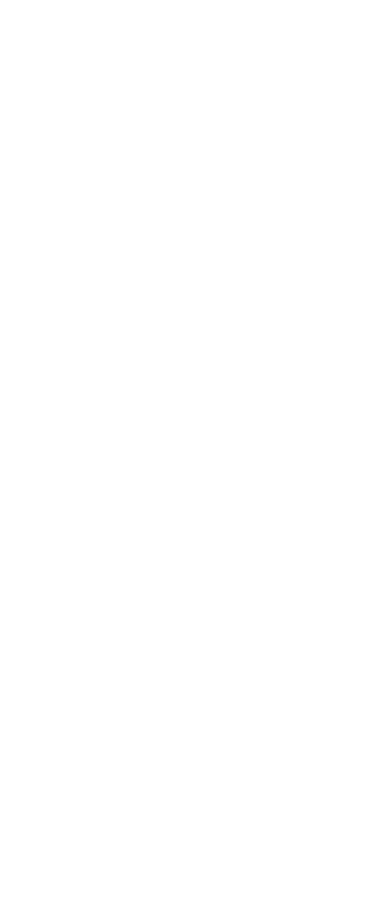
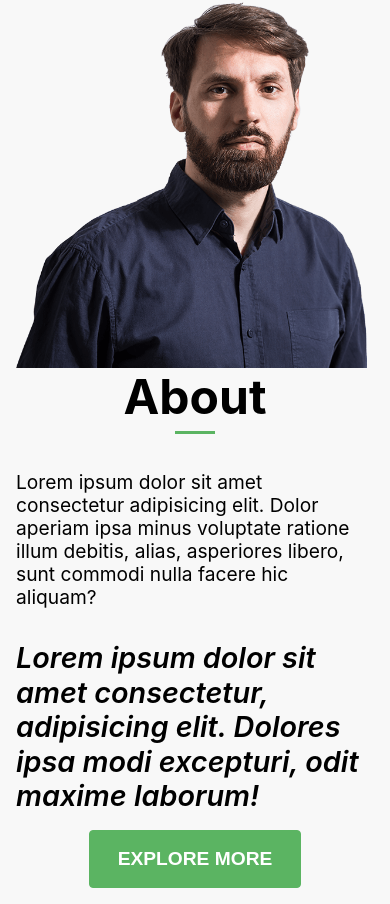
Before and after one commit to MaxiAlbarran/financial-education, a React (Vite) app: page / in a window 390 px wide. Shown: the part 970-1874 px from the top of the page. Before the commit the page ends 844 px from the top, so only its background shows below. Built offline with nearby package versions, Linux system fonts and the light colour scheme; the HTML template or start-up script is replaced by a standard one.

Commit message:
About component created

```diff
--- a/src/App.tsx
+++ b/src/App.tsx
@@ -2,6 +2,7 @@
 
 import Navbar from './components/Navbar'
 import Hero from './components/Hero'
+import About from './components/About'
 
 function App() {
 
@@ -9,6 +10,7 @@
     <div className="App">
       <Navbar />
       <Hero />
+      <About />
     </div>
   )
 }
--- /dev/null
+++ b/src/components/About.tsx
@@ -0,0 +1,28 @@
+import '../styles/About.css'
+
+import john from '../images/john-doe.png'
+
+const About = () => {
+  return (
+    <div className="about">
+
+      <div className="container">
+        <img src={john} alt="Profile picture" />
+
+        <div className="col-2">
+          <h2>About</h2>
+          <span className="line"></span>
+
+          <p>Lorem ipsum dolor sit amet consectetur adipisicing elit. Dolor aperiam ipsa minus voluptate ratione illum debitis, alias, asperiores libero, sunt commodi nulla facere hic aliquam?</p>
+          <p>Lorem ipsum dolor sit amet consectetur, adipisicing elit. Dolores ipsa modi excepturi, odit maxime laborum!</p>
+
+          <button className="button">Explore more</button>
+
+        </div>
+      </div>
+
+    </div>
+  )
+}
+
+export default About
--- /dev/null
+++ b/src/styles/About.css
@@ -0,0 +1,60 @@
+.about{
+  width: 100%;
+  margin: auto;
+  padding: 8rem 1rem 0 1rem;
+  background-color: #f8f8f8;
+}
+
+.about .container{
+  width: 1240px;
+  margin: auto;
+  display: grid;
+  grid-template-columns: repeat(2, 1fr);
+}
+
+.about h2{
+  font-size: 3rem;
+}
+
+.about .col-2{
+  display: flex;
+  flex-direction: column;
+  justify-content: center;
+  align-items: center;
+  padding: 3rem;
+}
+
+.about .col-2 p:first-of-type{
+  margin: 2rem 0;
+}
+
+.about .col-2 p:nth-child(4){
+  font-size: 1.8rem;
+  font-style: italic;
+  font-weight: 600;
+}
+
+.about button{
+  margin-top: 1rem;
+}
+
+@media screen and (max-width: 1150px) {
+  .about .container{
+    grid-template-columns: 1fr;
+    width: 100%;
+  }
+
+  .about .container img{
+    padding: 0rem;
+    width: 90vw;
+  }
+
+  .about .container .col-2{
+    padding: 0;
+  }
+
+  .about button{
+    margin-bottom: 1rem;
+  }
+
+}
```
